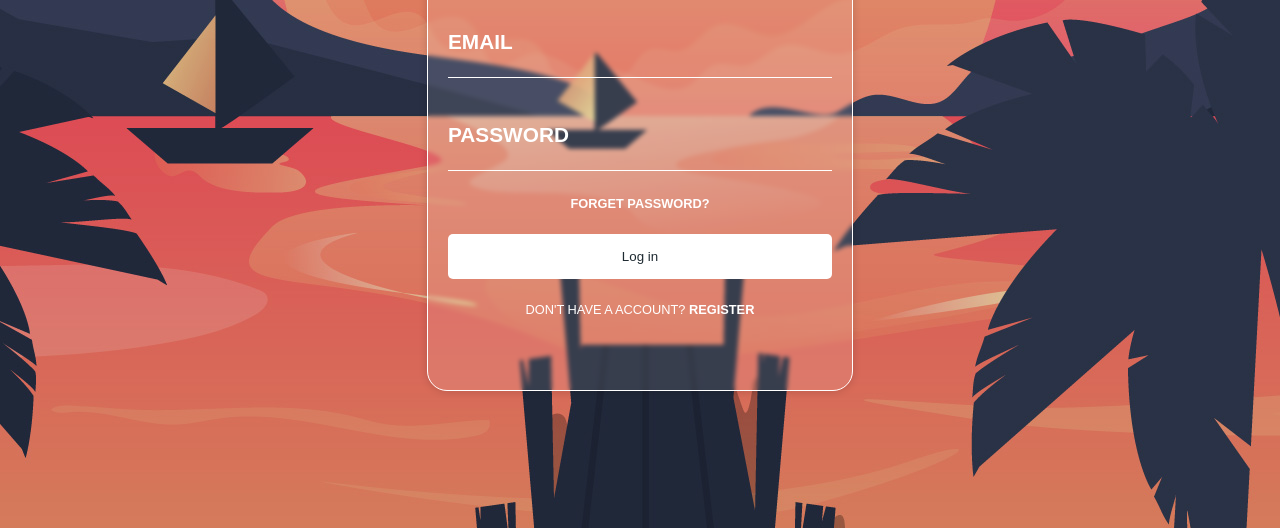
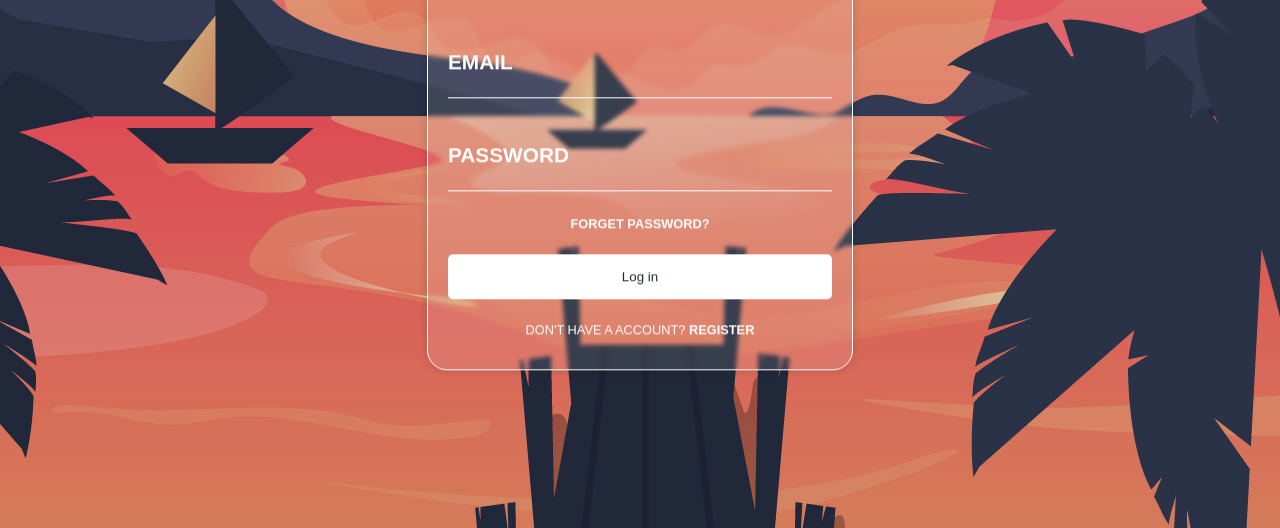
Before and after one commit to DevJoaoSilva/paginalogin, a plain HTML site: page index.html in a window 1280 px wide. Shown: the part 272-800 px from the top of the page. Drawn offline with Linux system fonts and the light colour scheme.

Commit message:
ajust_rsp

```diff
--- a/style/style.css
+++ b/style/style.css
@@ -10,7 +10,7 @@
 body{
     font-family: Arial, Helvetica, sans-serif;
     position: relative;
-    min-height: 96vh;
+    height: 96vh;
     background: linear-gradient(rgba(0, 0, 0, 0.08), rgba(0, 0, 0, 0.08)), url('../imagens/background2.jpg') center center no-repeat;
     font-size: 1em;
     transition: 0.3s;
@@ -24,7 +24,6 @@ section{
     color: white;
     min-width: 200px;
     width: 30vw;
-    min-height: 500px;
     border-radius: 20px;
     border: 1px solid white;
     box-shadow: 0px 0px 8px rgba(0, 0, 0, 0.168);
```
